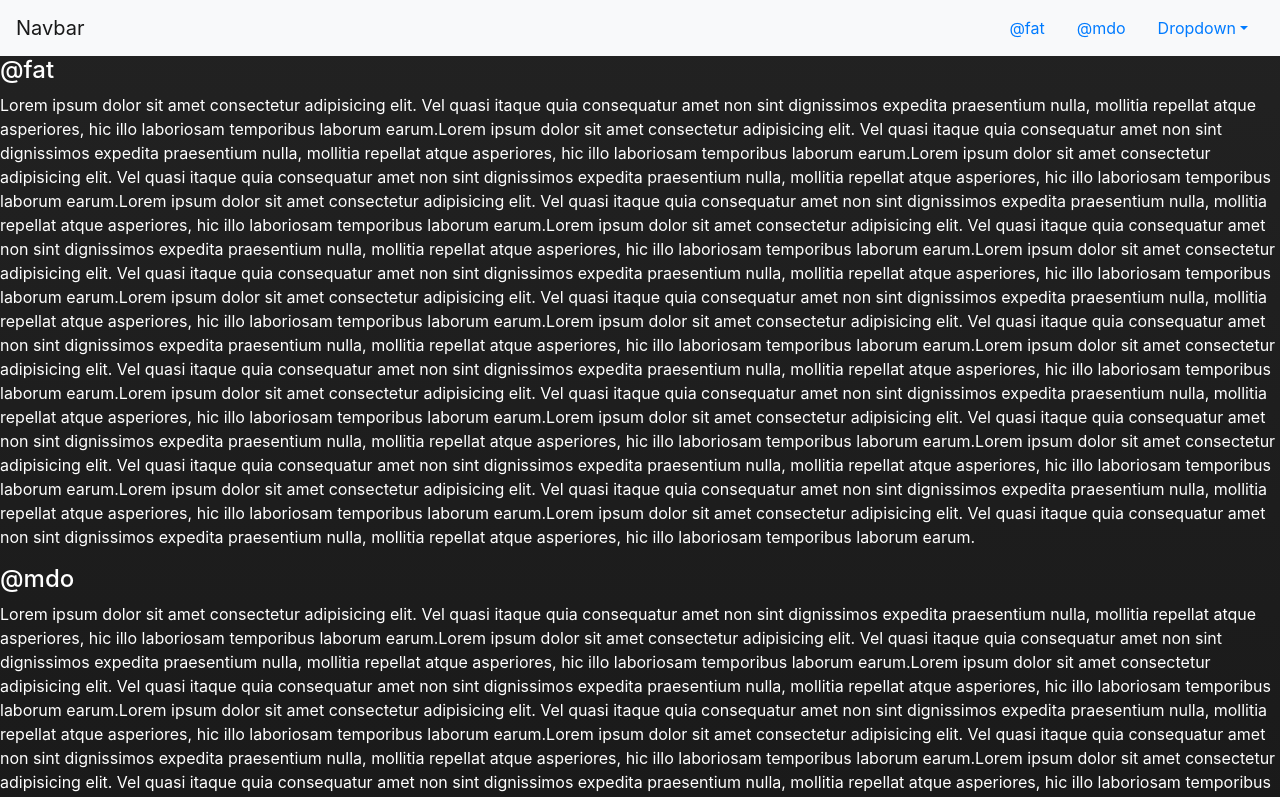
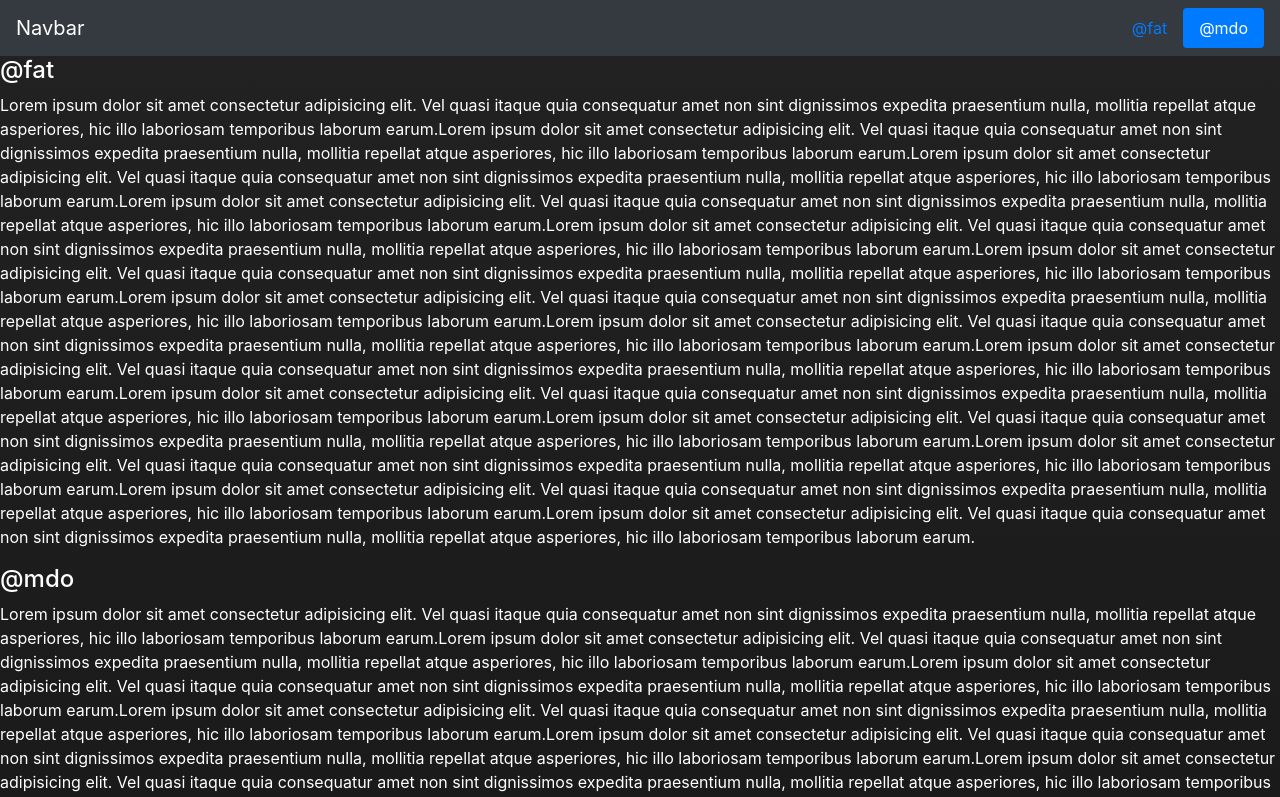
Before and after one commit to robakbobak/urbex-reloaded, an Angular app: page / in a window 1280 px wide. Shown: the top 797 px of the page. Built offline with nearby package versions, Linux system fonts and the light colour scheme.

Commit message:
+ scrollspy that's working (kind of)

```diff
--- a/src/app/shell/navbar/navbar.component.html
+++ b/src/app/shell/navbar/navbar.component.html
@@ -1,4 +1,4 @@
-<nav id="navbar-example2" class="navbar navbar-light bg-light">
+<nav id="navbar" class="navbar navbar-dark bg-dark sticky-top">
     <a class="navbar-brand" href="#">Navbar</a>
     <ul class="nav nav-pills">
         <li class="nav-item">
@@ -7,15 +7,5 @@
         <li class="nav-item">
             <a class="nav-link" href="#mdo">@mdo</a>
         </li>
-        <li class="nav-item dropdown">
-            <a class="nav-link dropdown-toggle" data-toggle="dropdown" href="#" role="button" aria-haspopup="true"
-                aria-expanded="false">Dropdown</a>
-            <div class="dropdown-menu">
-                <a class="dropdown-item" href="#one">one</a>
-                <a class="dropdown-item" href="#two">two</a>
-                <div role="separator" class="dropdown-divider"></div>
-                <a class="dropdown-item" href="#three">three</a>
-            </div>
-        </li>
     </ul>
 </nav>
--- a/src/index.html
+++ b/src/index.html
@@ -21,7 +21,7 @@
     crossorigin="anonymous"></script>
 </head>
 
-<body>
+<body  data-spy="scroll" data-target="#navbar" data-offset="0">
   <app-root></app-root>
 </body>
 
```
Also changed, not shown: src/app/pages/home/home.component.html (+1 -1 lines).
